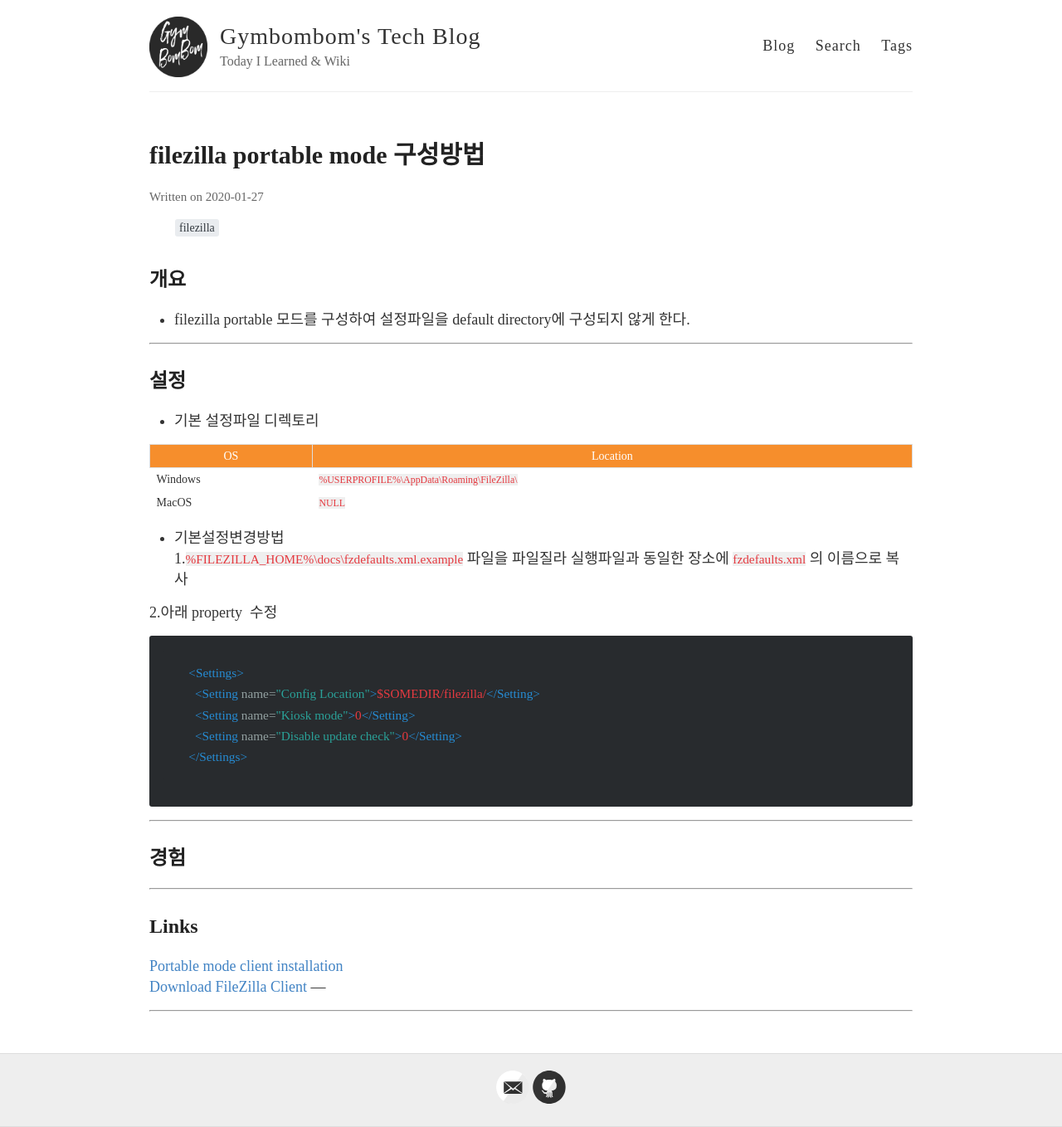
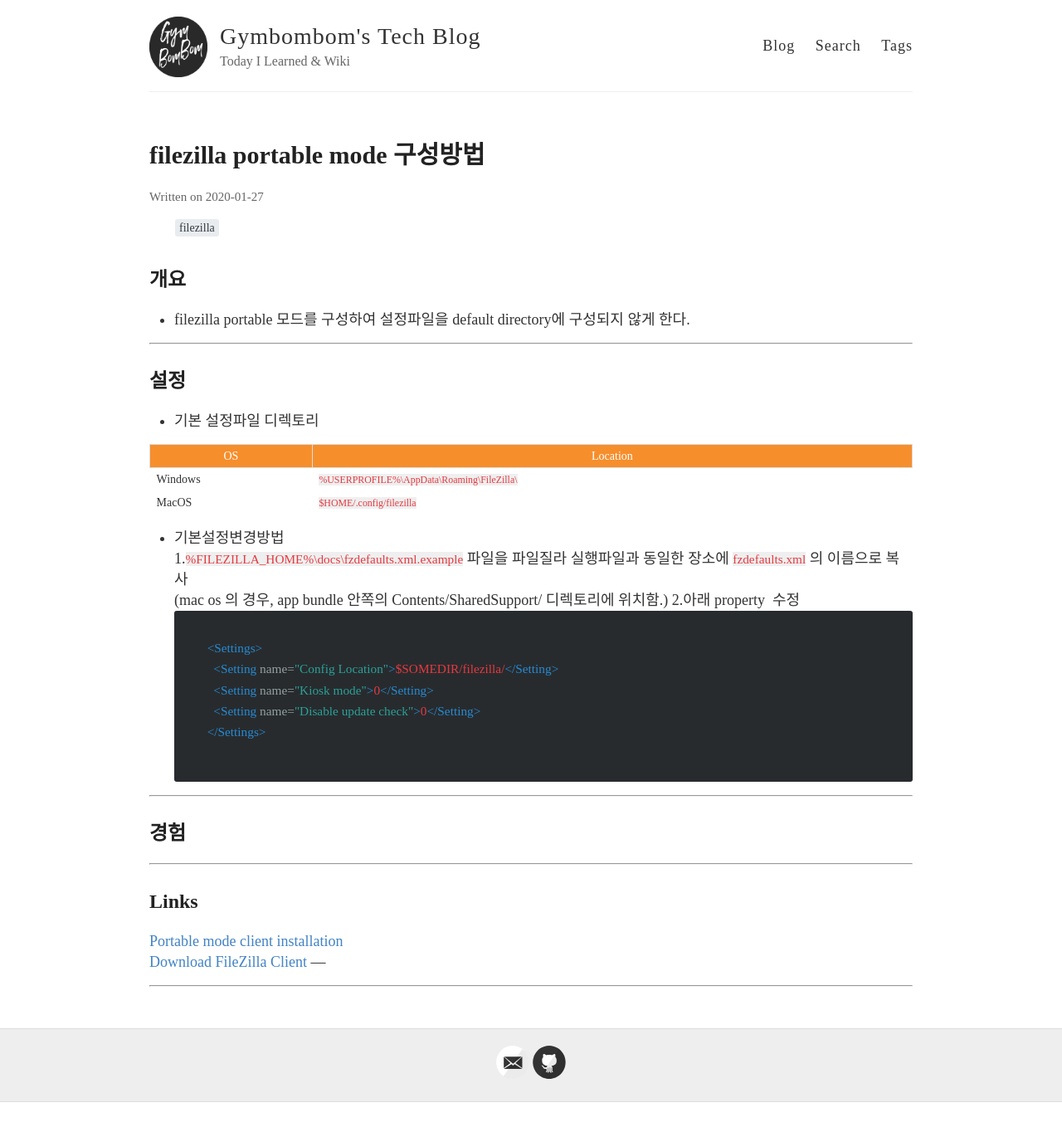
Before and after one commit to jaeheon209/gymbombom.github.io, a Jekyll site: the page built from _posts/2020/2020-01-27-1- filezilla-potable-mode.md, in a window 1280 px wide. Shown: the whole page at 83% size. Built offline with Jekyll 4.4.1, drawn with Linux system fonts in a browser that asks for light colours; nearby versions of some CDN libraries; some web fonts are replaced; comment, search, counter and statistics services are not loaded; after the commit the page ends 1328 px from its top, so only the background shows below that.

Commit message:
Update 2020-01-27-1- filezilla-potable-mode.md
filezilla mac os 기본 설정파일 디렉토리 및
설정파일 변경방법 수정

````diff
--- a/_posts/2020/2020-01-27-1- filezilla-potable-mode.md
+++ b/_posts/2020/2020-01-27-1- filezilla-potable-mode.md
@@ -17,11 +17,11 @@
 OS | Location
 ---|---
 Windows | `%USERPROFILE%\AppData\Roaming\FileZilla\`
-MacOS | `NULL`
+MacOS | `$HOME/.config/filezilla`
 
 * 기본설정변경방법<br>
 1.`%FILEZILLA_HOME%\docs\fzdefaults.xml.example` 파일을 파일질라 실행파일과 동일한 장소에 `fzdefaults.xml` 의 이름으로 복사<br>
-
+(mac os 의 경우, app bundle 안쪽의 Contents/SharedSupport/ 디렉토리에 위치함.)
 2.아래  property  수정
 ```xml
     <Settings>
````
